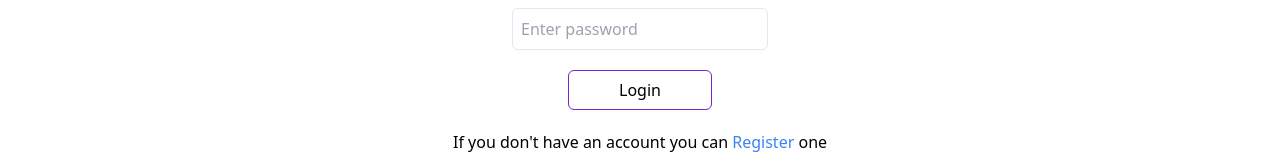
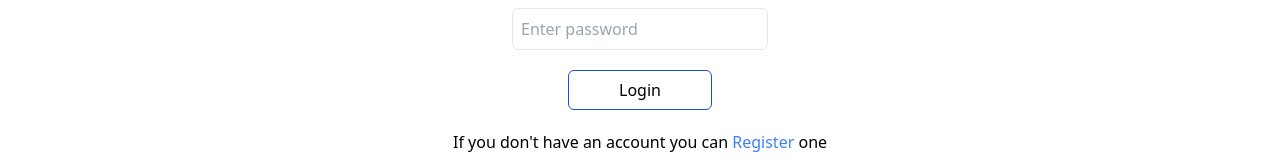
Before and after one commit to caglagezgen/react-courses-app, a React (Create React App) app: page /login in a window 1280 px wide. Shown: the part 224-384 px from the top of the page. Built offline with nearby package versions, Linux system fonts and the light colour scheme.

Commit message:
feat(module-task2): fix button

```diff
--- a/src/common/Button/Button.jsx
+++ b/src/common/Button/Button.jsx
@@ -4,7 +4,7 @@ const Button = ({ buttonText, onClick, icon }) => (
 	<button
 		onClick={onClick}
 		className='w-36
-  border border-purple-700 h-10 rounded-md hover:bg-purple-700 hover:text-white transition-all ease-linear duration-75'
+  border border-blue-700 h-10 rounded-md hover:bg-blue-700 hover:text-white transition-all ease-linear duration-75'
 	>
 		{icon && <img src={icon} className='w-10 mr-5' alt='' />}
 		{buttonText}
@@ -16,4 +16,5 @@ export default Button;
 Button.propTypes = {
 	buttonText: PropTypes.string.isRequired,
 	onClick: PropTypes.func,
+	icon: PropTypes.string,
 };
```
